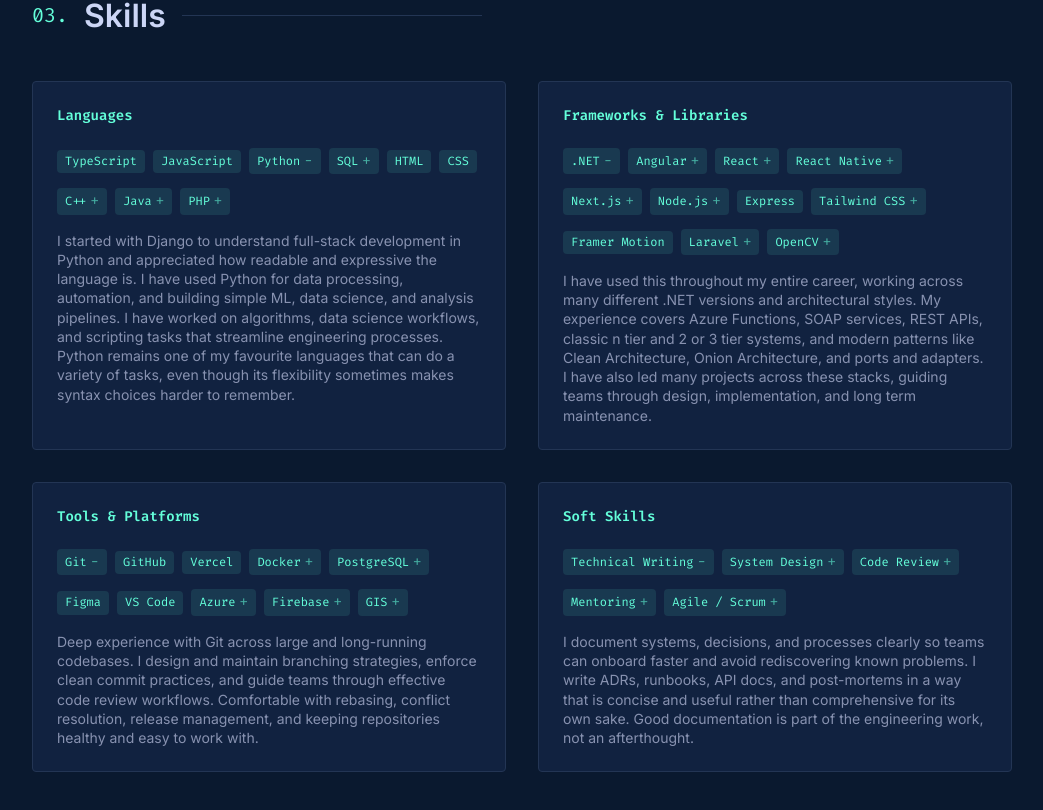
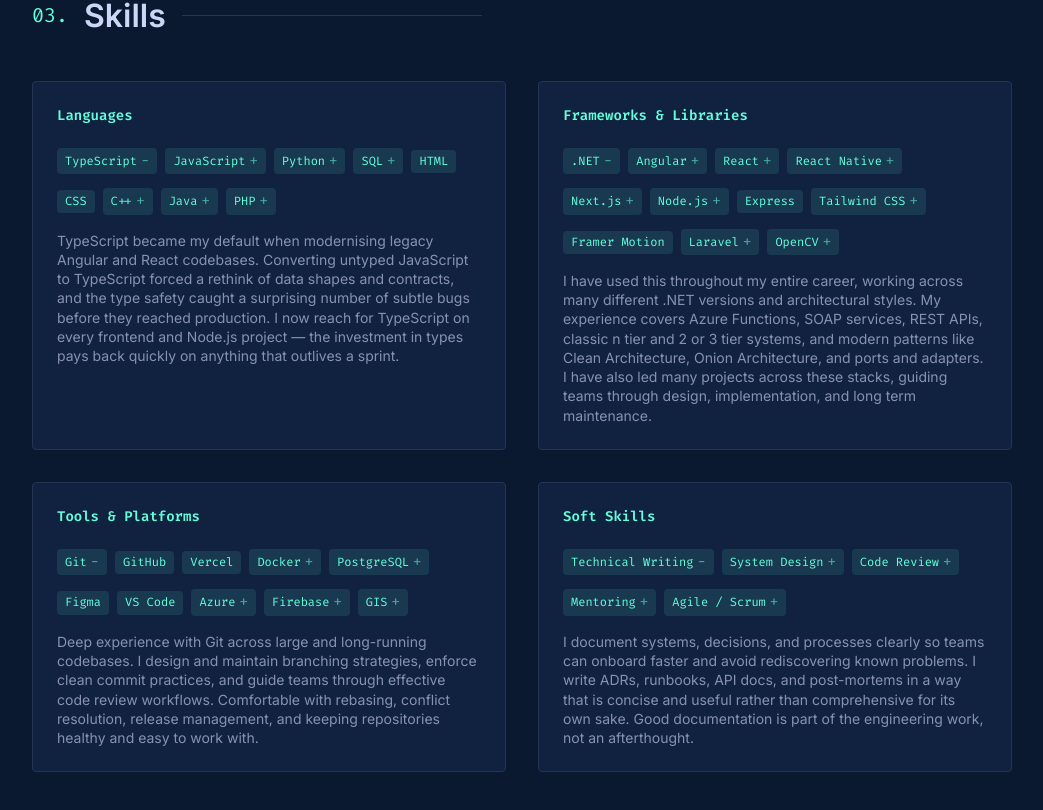
Before and after one commit to EdenGoforIt/who-am-i, a Next.js app: page / in a window 1280 px wide. Shown: the part 4729-5539 px from the top of the page, without its empty margins (118-1161 px from the left). Built offline with nearby package versions, Linux system fonts and the light colour scheme.

Commit message:
feat: add detailed descriptions for soft skills in skills data structure

```diff
--- a/data/skills.ts
+++ b/data/skills.ts
@@ -12,8 +12,14 @@ export const skills: SkillGroup[] = [
   {
     category: "Languages",
     items: [
-      { name: "TypeScript" },
-      { name: "JavaScript" },
+      {
+        name: "TypeScript",
+        desc: "TypeScript became my default when modernising legacy Angular and React codebases. Converting untyped JavaScript to TypeScript forced a rethink of data shapes and contracts, and the type safety caught a surprising number of subtle bugs before they reached production. I now reach for TypeScript on every frontend and Node.js project — the investment in types pays back quickly on anything that outlives a sprint."
+      },
+      {
+        name: "JavaScript",
+        desc: "JavaScript underpins most of my frontend and Node.js work, but I predominantly write it through TypeScript. My raw JavaScript experience came from upgrading and migrating older Angular and React projects where the original codebase predated modern tooling. Working through those migrations gave me a solid understanding of the language itself — closures, the event loop, prototype chains — not just the framework layer on top."
+      },
       {
         name: "Python",
         desc: "I started with Django to understand full-stack development in Python and appreciated how readable and expressive the language is. I have used Python for data processing, automation, and building simple ML, data science, and analysis pipelines. I have worked on algorithms, data science workflows, and scripting tasks that streamline engineering processes. Python remains one of my favourite languages that can do a variety of tasks, even though its flexibility sometimes makes syntax choices harder to remember."
```
